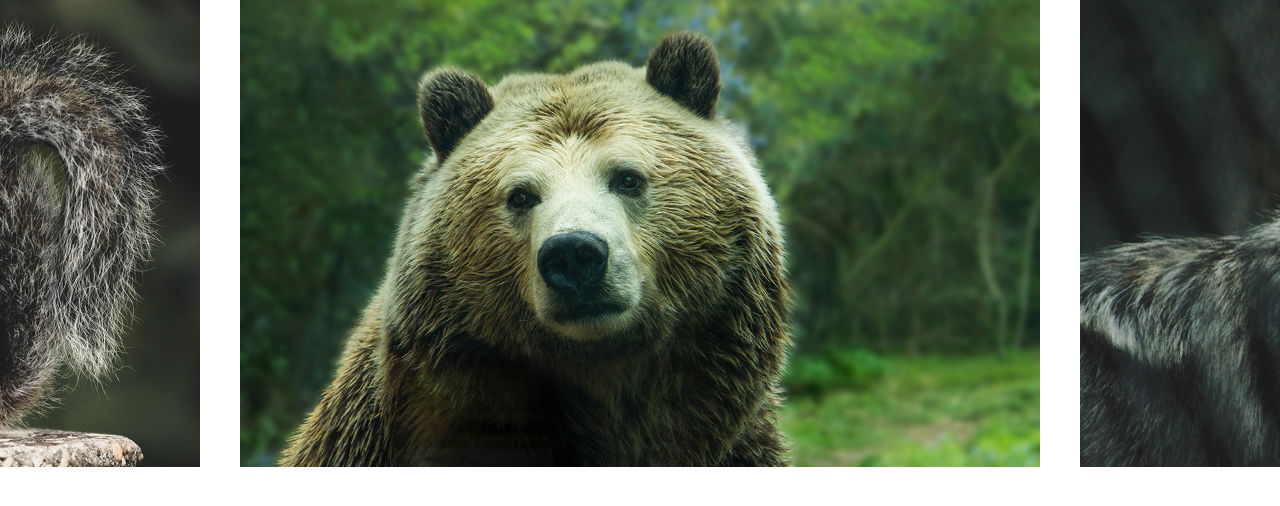
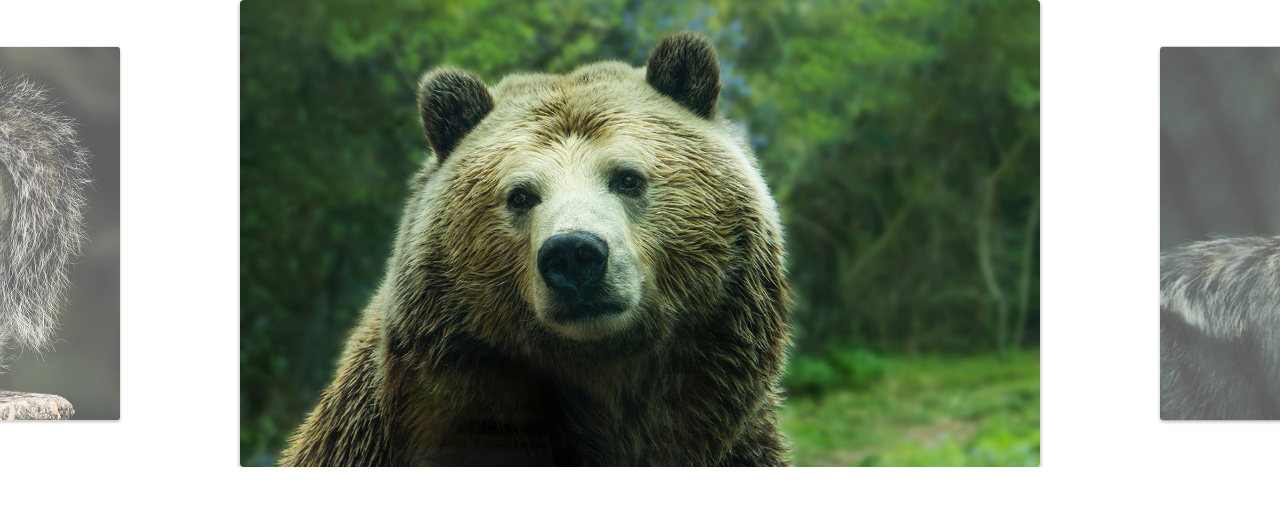
Before and after one commit to CanezinBeto/slide, a plain HTML site: page index.html in a window 1280 px wide. Drawn offline with Linux system fonts and the light colour scheme.

Commit message:
ajuste das configurações ao resize e classe active adicionado

```diff
--- a/css/style.css
+++ b/css/style.css
@@ -21,9 +21,25 @@ img {
   display: flex;
 }
 
+.slide:hover {
+  will-change: transform;
+}
+
 .slide li {
   flex-shrink: 0;
   width: 80vw;
   max-width: 800px;
   margin: 0 20px;
+
+  border-radius: 4px;
+  overflow: hidden;
+  box-shadow: 0 2px 4px rgba(0, 0, 0, 0.4);
+  opacity: 0.7;
+  transform: scale(0.8);
+  transition: 0.4s;
 }
+
+.slide li.active {
+  opacity: 1;
+  transform: scale(1);
+}
--- a/js/module/slide.js
+++ b/js/module/slide.js
@@ -1,3 +1,5 @@
+import debounce from './debounce.js'
+
 export default class Slide {
   constructor(slide, wrapper) {
     this.slide = document.querySelector(slide)
@@ -7,6 +9,7 @@ export default class Slide {
       starX: 0,
       movement: 0,
     }
+    this.activeClass = 'active'
   }
 
   transition(active) {
@@ -69,12 +72,6 @@ export default class Slide {
     this.wrapper.addEventListener('touchend', this.onEnd)
   }
 
-  bindEvents() {
-    this.onStart = this.onStart.bind(this)
-    this.onMove = this.onMove.bind(this)
-    this.onEnd = this.onEnd.bind(this)
-  }
-
   // Slides config
   slidePosition(slide) {
     const margin = (this.wrapper.offsetWidth - slide.offsetWidth) / 2
@@ -105,6 +102,14 @@ export default class Slide {
     this.moveSlide(activeSlide.position)
     this.slidesIndexNav(index)
     this.dist.finalPosition = activeSlide.position
+    this.changeActiveClass()
+  }
+
+  changeActiveClass() {
+    this.slideArray.forEach((item) =>
+      item.element.classList.remove(this.activeClass)
+    )
+    this.slideArray[this.index.active].element.classList.add(this.activeClass)
   }
 
   activePrevSlide() {
@@ -115,11 +120,30 @@ export default class Slide {
     if (this.index.next !== undefined) this.changeSlide(this.index.next)
   }
 
+  onResize() {
+    setTimeout(() => {
+      this.slidesConfig()
+      this.changeSlide(this.index.active)
+    }, 1000)
+  }
+
+  addResizeEvent() {
+    window.addEventListener('resize', this.onResize)
+  }
+
+  bindEvents() {
+    this.onStart = this.onStart.bind(this)
+    this.onMove = this.onMove.bind(this)
+    this.onEnd = this.onEnd.bind(this)
+    this.onResize = debounce(this.onResize.bind(this), 150)
+  }
+
   init() {
     this.slidesConfig()
     this.transition(true)
     this.bindEvents()
     this.addSlideEvents()
+    this.addResizeEvent()
     return this
   }
 }
```
